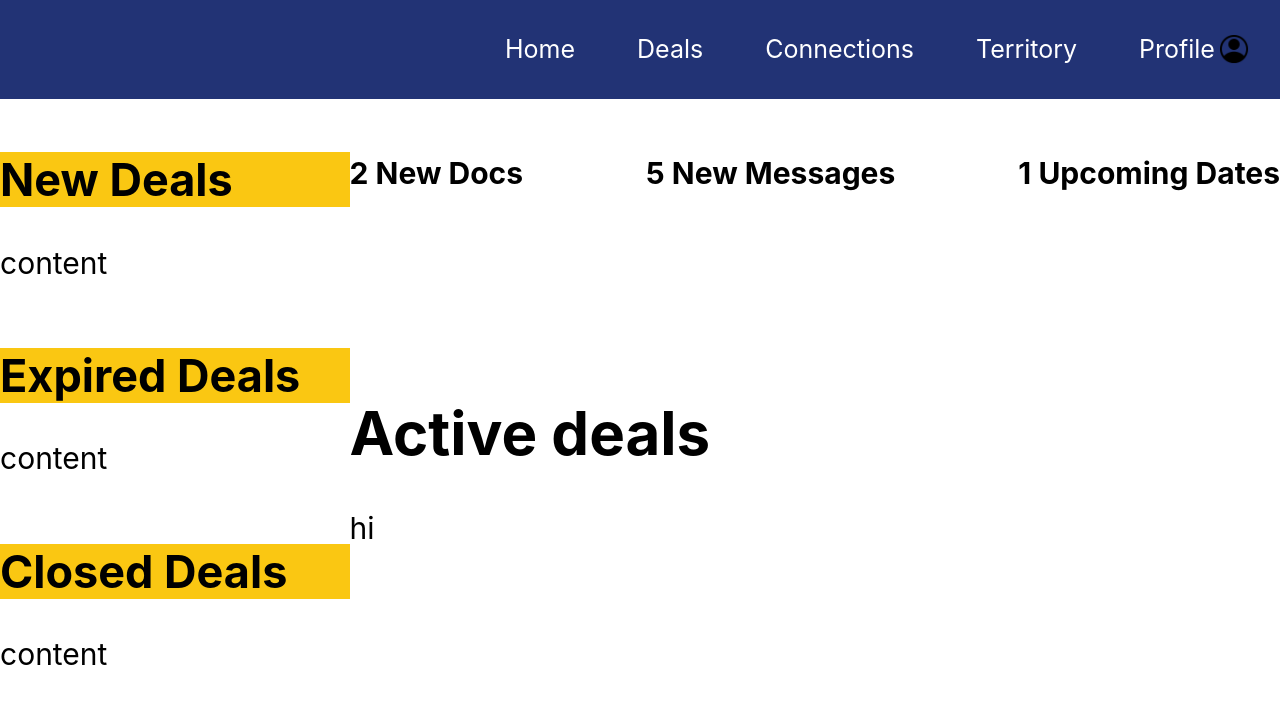
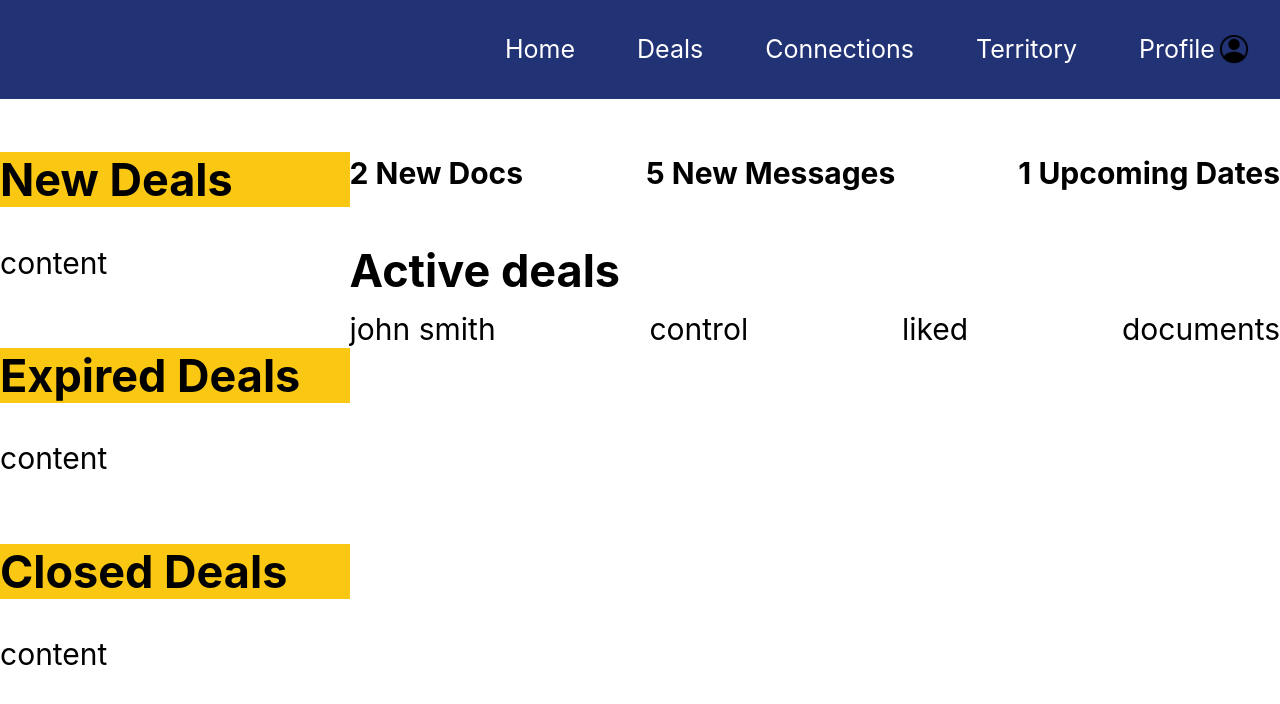
Before and after one commit to Hombaez/roseate-spoonbill-frontend, a React (Create React App) app: page /deals in a window 1280 px wide. Shown: the top 704 px of the page. Built offline with nearby package versions, Linux system fonts and the light colour scheme.

Commit message:
fixed grid for positioning

```diff
--- a/src/components/DealsTab.css
+++ b/src/components/DealsTab.css
@@ -12,6 +12,10 @@
   display: grid;
   grid-template-areas:
     "details info info info info info"
+    "details active active active active active"
+    "details active active active active active"
+    "details active active active active active"
+    "details active active active active active"
     "details active active active active active";
 }
 
@@ -58,4 +62,20 @@
   display: flex;
   flex-direction: row;
   justify-content: space-between;
+  height: 20px;
 }
+
+.DealsTab .active_deals {
+  display: flex;
+  flex-direction: column;
+  /* align-items: flex-start; */
+}
+
+.DealsTab .active_deals h2 {
+  height: 30px;
+}
+.DealsTab .active_deals_container {
+  display: flex;
+  flex-direction: row;
+  justify-content: space-between;
+}
--- a/src/components/DealsTab.js
+++ b/src/components/DealsTab.js
@@ -29,8 +29,13 @@ function DealsTab() {
         </div>
         {/* current work area */}
         <div className="active_deals">
-          <h1>Active deals</h1>
-          <p>hi</p>
+          <h2>Active deals</h2>
+          <div className="active_deals_container">
+            <div className="lead_details">john smith</div>
+            <div className="controls">control</div>
+            <div className="liked_props">liked</div>
+            <div className="documents">documents</div>
+          </div>
         </div>
         {/* current work area */}
       </div>
```
